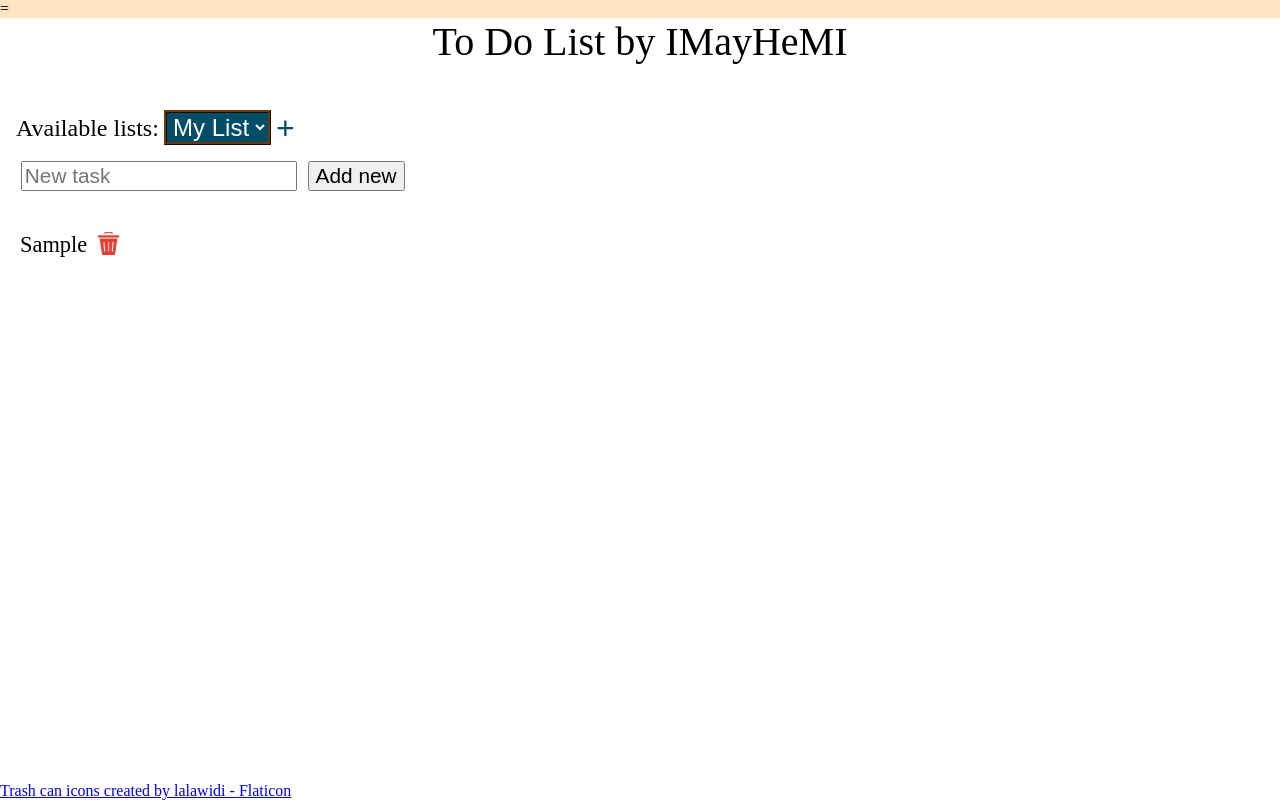
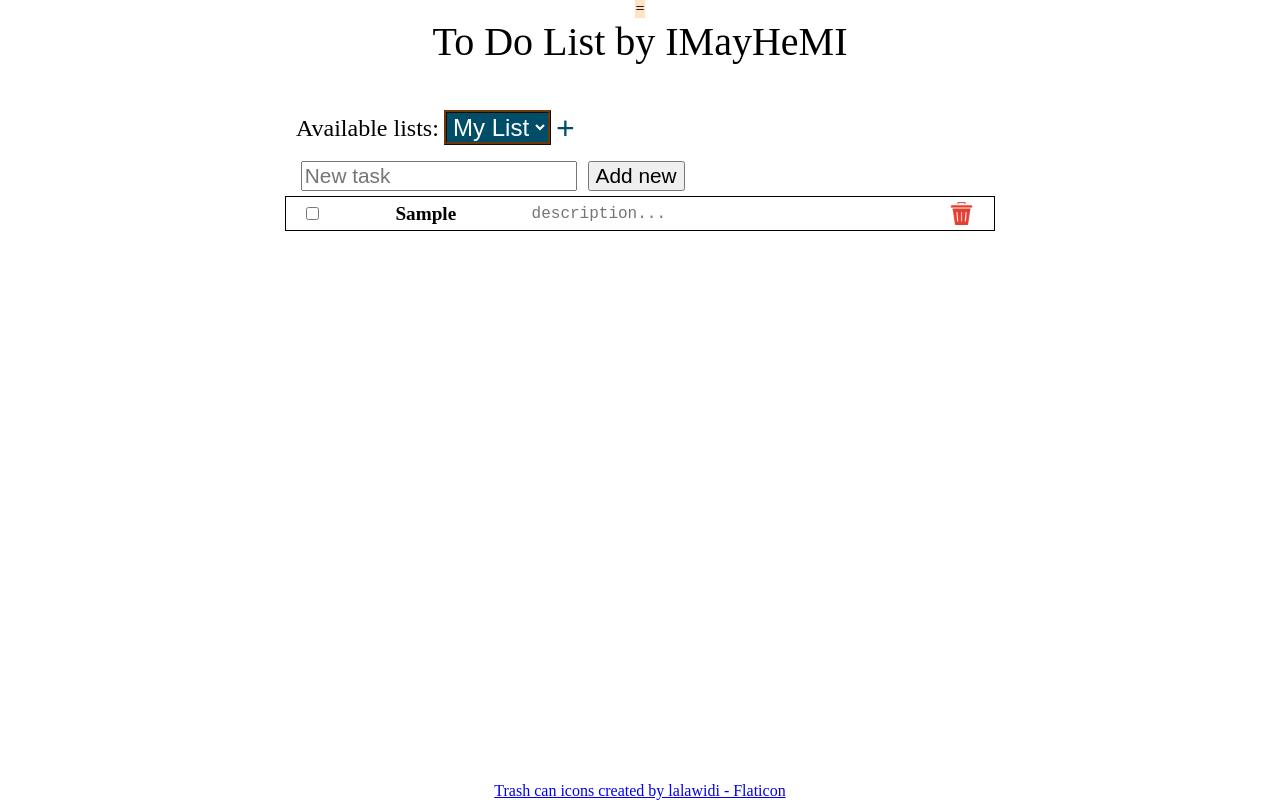
Before and after one commit to IMayHeMI/To-Do-List, a website built with webpack: page src/template.html in a window 1280 px wide. Both pictures are taken after typing "Sample" into the empty fields and a click on the button "Add new". Built offline with nearby package versions, Linux system fonts and the light colour scheme.

Commit message:
Change rendering rules, add description textarea, some styles

```diff
--- a/src/list.js
+++ b/src/list.js
@@ -6,6 +6,7 @@ export default function() {
     let todoForm;
     let todoListEl;
     let newTodoInput;
+    let idCounter = 0;
 
     function todoListRender() {
         if (!listContainer.parentNode){
@@ -28,47 +29,55 @@ export default function() {
             todoForm.append(newTodoInput, addTaskBtn);
 
 
-            todoListEl = document.createElement("ul");
+            todoListEl = document.createElement("div");
             todoListEl.id = "todoList";
 
             listContainer.append(todoForm, todoListEl);
         }
-
-        renderTodos();
     };
 
-    function renderTodos() {
+    function renderTodo() {
         if(!todoListEl) return;
 
-        todoListEl.innerHTML = "";
+        const todoContainer = document.createElement("div");
+        todoContainer.classList.add("todoContainer");
 
-        todos.forEach((todo) => {
-            const checkBox = document.createElement("input");
-            checkBox.type = "checkbox";
+        const isDone = document.createElement("input");
+        isDone.type = "checkbox";
 
-            const li = document.createElement("li");
-            li.textContent = todo.text;
+        const todoTitle = document.createElement("div");
+        todoTitle.classList.add("todoTitle");
+        todoTitle.textContent = todos[todos.length - 1].title;
 
-            const deleteTodo = document.createElement("div");
-            deleteTodo.classList.add("deleteTodo");
-            li.append(deleteTodo);
-            todoListEl.append(li);
+        const todoDescription = document.createElement("textarea");
+        todoDescription.id = `textarea-${++idCounter}`;
+        todoDescription.setAttribute("rows", "1");
+        todoDescription.placeholder = "description...";
+        todoDescription.classList.add("todoDescription");
+        todoDescription.addEventListener('input', () => {
+            todoDescription.style.height = 'auto'
+            todoDescription.style.height = todoDescription.scrollHeight + 'px'
         });
+
+        const deleteTodo = document.createElement("div");
+        deleteTodo.classList.add("deleteTodo");
+        todoContainer.append(isDone, todoTitle, todoDescription, deleteTodo);
+        todoListEl.append(todoContainer);
     }
 
     function addTodo(input) {
-        const text = input.value.trim();
-        if (!text) return;
+        const title = input.value.trim();
+        if (!title) return;
 
         todos.push({
             id: Date.now(),
-            text,
-            priority: "non-urgent",
+            title,
+            description: "",
             done: false,
         });
 
         input.value = "";
-        renderTodos();
+        renderTodo();
     }
 
     return {
--- a/src/styles.css
+++ b/src/styles.css
@@ -7,9 +7,11 @@ body {
     min-height: 100vh;
     display: flex;
     flex-direction: column;
+    align-items: center;
 }
 
 .content {
+    width: 90ch;
     flex: 1;
 }
 
@@ -65,16 +67,34 @@ body {
 }
 
 #todoList {
-    list-style: none;
-    padding: 10px;
-    font-size: 1.3rem;
+    display: flex;
+    flex-direction: column;
+    gap: 1px;
+    margin: 5px;
 }
 
-li {
-    margin: 10px;
-    font-size: 1.4rem;
+.todoContainer {
     display: flex;
-    gap: 10px;
+    justify-content: space-between;
+    align-items: center;
+    gap: 12px;
+    border: 1px solid black;
+    padding: 0 1em;
+}
+
+.todoTitle {
+    font-size: 1.2rem;
+    font-weight: bold;
+}
+
+.todoDescription {
+    font-size: 1rem;
+    width: 50%;
+    height: auto;
+    resize: none;
+    overflow: hidden;
+    border: none;
+    outline: none;
 }
 
 #addTodo {
@@ -84,12 +104,13 @@ li {
 
 .deleteTodo {
     width: 23px;
-    max-height: 23px;
+    height: 23px;
     background-image: url("assets/delete-icon.png");
     background-repeat: no-repeat;
     background-position: center;
     background-size: cover;
     padding: auto;
+    margin: 5px;
 }
 
 
```
